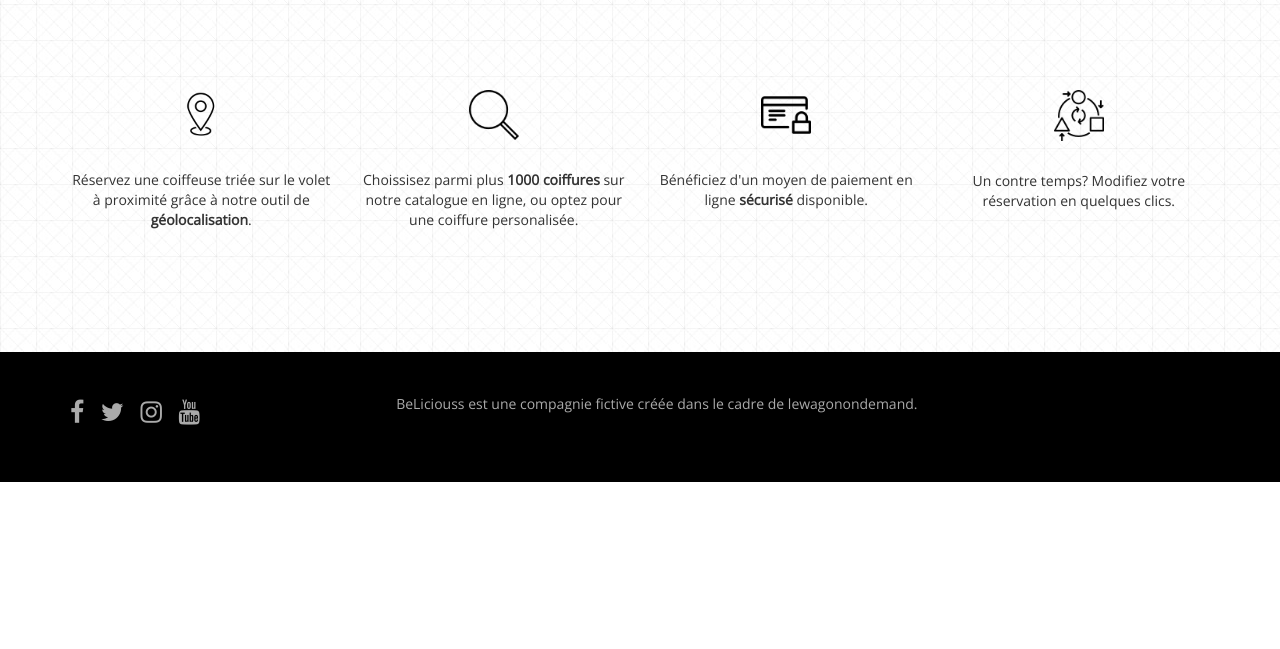
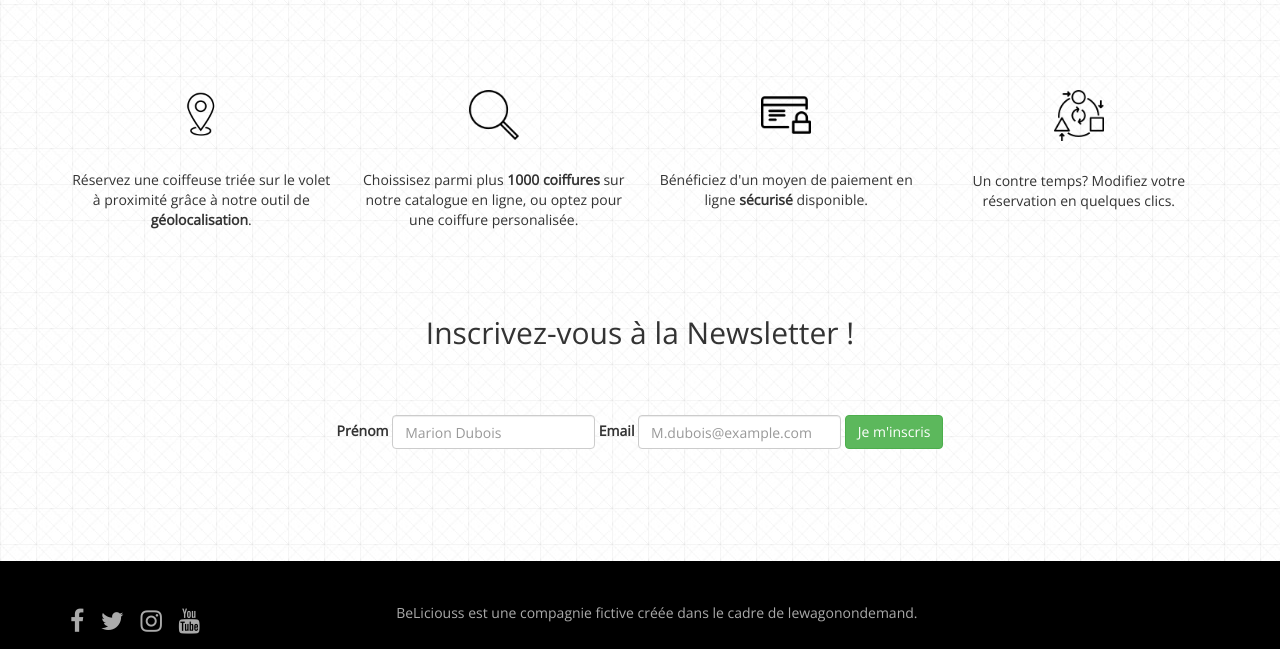
Before and after one commit to BambyG/BeautyB-Bootstrap, a plain HTML site: page index.html in a window 1280 px wide. Shown: the part 572-1221 px from the top of the page. Before the commit the page ends 1054 px from the top, so only its background shows below. Drawn offline with nearby package versions, Linux system fonts and the light colour scheme.

Commit message:
adding NL form

```diff
--- a/css/style.css
+++ b/css/style.css
@@ -79,3 +79,15 @@ body {
 .navbar-transparent .navbar-brand:focus {
   color: white;
 }
+.nl h2{
+	text-align: center;
+}
+.space {
+	height: 4em;
+
+.form-inline {
+
+}
+.espace {
+	padding-bottom: 25px;
+}
--- a/index.html
+++ b/index.html
@@ -90,6 +90,25 @@
 </div>
 </div>
 </div>
+<div class="space"></div>
+<h2 class="text-center">Inscrivez-vous à la Newsletter !</h2>
+<div class="space"></div>
+
+<div class="text-center">
+
+  <form class="form-inline">
+  <div class="form-group">
+    <label for="exampleInputName2">Prénom</label>
+    <input type="text" class="form-control" id="exampleInputName2" placeholder="Marion Dubois">
+  </div>
+  <div class="form-group">
+    <label for="exampleInputEmail2">Email</label>
+    <input type="email" class="form-control" id="exampleInputEmail2" placeholder="M.dubois@example.com">
+  </div>
+  <button type="submit" class="btn btn-success">Je m'inscris</button>
+</form>
+</div>
+
 <div class="spacer"></div>
 
 
@@ -115,6 +134,7 @@
 </ul>
 
 </div>
+
 <div class="col-xs-6">
   <p class="text-right">
 BeLiciouss est une compagnie fictive créée dans le cadre de <a href="https://ondemand.lewagon.org/courses/live-code-final-iceme"> lewagonondemand</a>.
```
